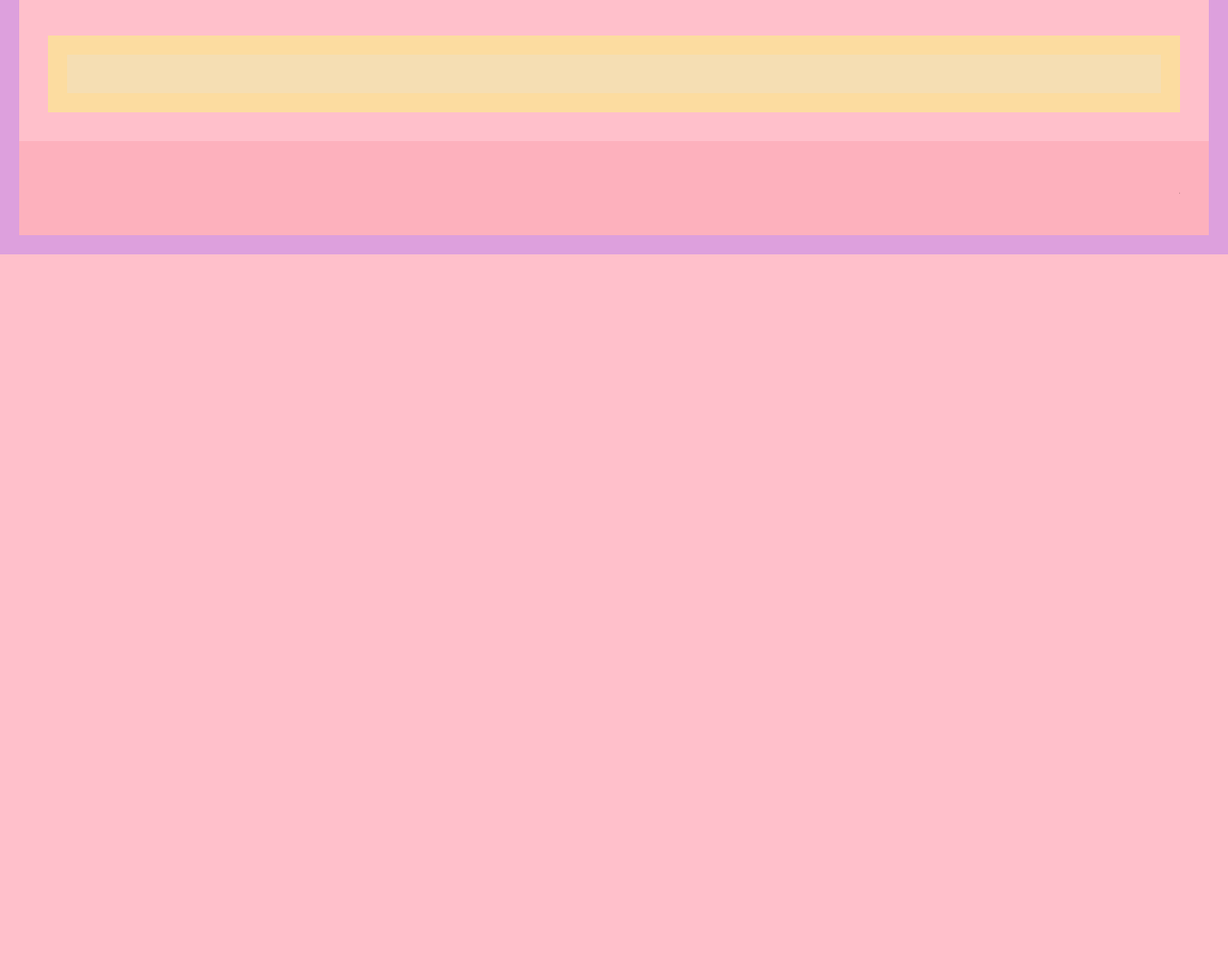
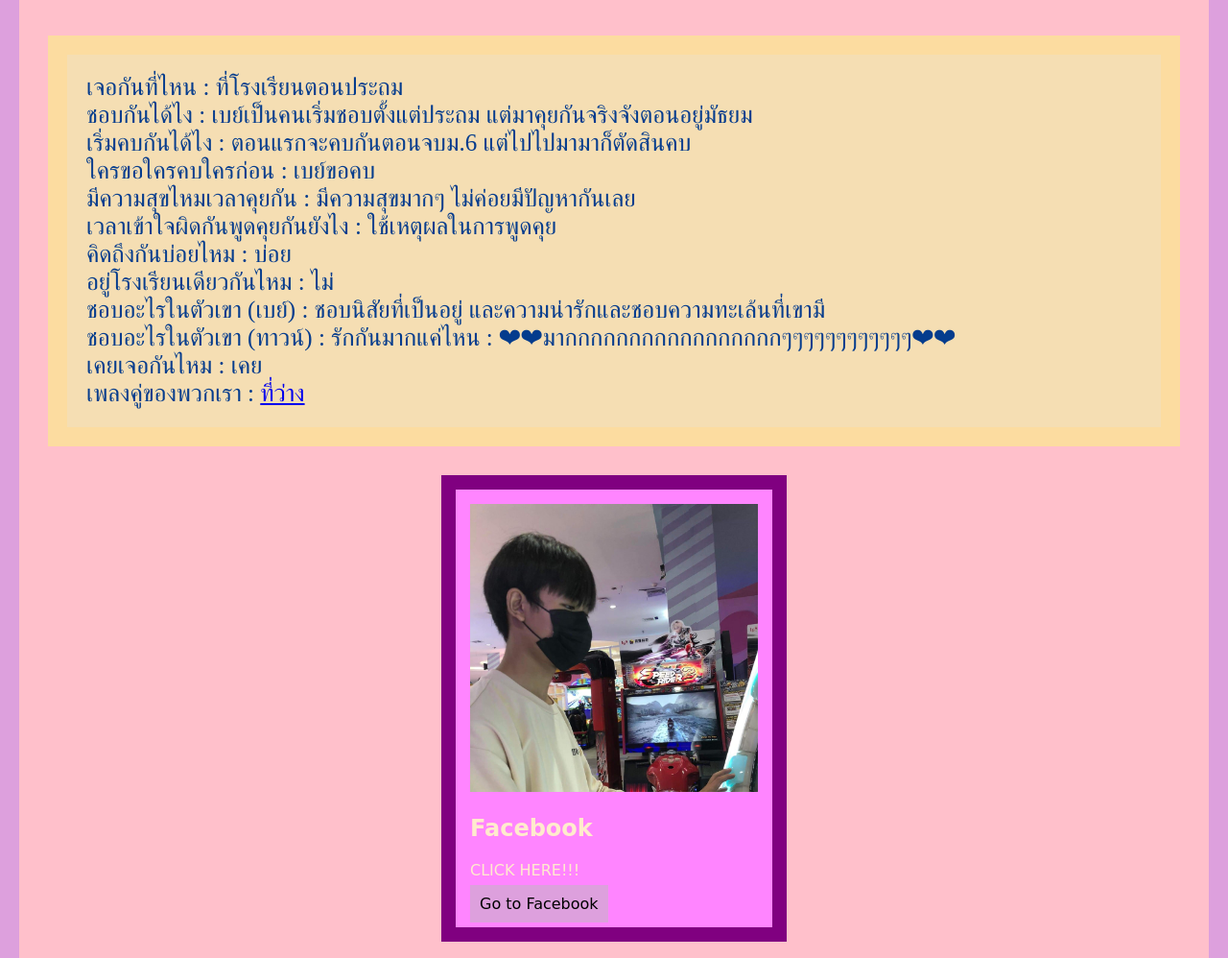
Before and after one commit to Akkapon50/MyStory, a plain HTML site: page how to met.html in a window 1280 px wide. Shown: the part 913-1911 px from the top of the page at 96% size. Before the commit the page ends 1178 px from the top, so only its background shows below. Drawn offline with Linux system fonts and the light colour scheme.

Commit message:
Add files via upload

```diff
--- a/how to met.html
+++ b/how to met.html
@@ -22,9 +22,37 @@
             <source src="video/video-1657719031.mp4">
            </video></center>
        <center><h1 class="head"><i>LET'S MEET</i></h1></center>
-       <p class="story">
+       <p class="story char">
+        เจอกันที่ไหน : ที่โรงเรียนตอนประถม<br>
+        ชอบกันได้ไง : เบย์เป็นคนเริ่มชอบตั้งแต่ประถม แต่มาคุยกันจริงจังตอนอยู่มัธยม<br>
+        เริ่มคบกันได้ไง : ตอนแรกจะคบกันตอนจบม.6 แต่ไปไปมามาก็ตัดสินคบ<br>
+        ใครขอใครคบใครก่อน : เบย์ขอคบ<br>
+        มีความสุขไหมเวลาคุยกัน : มีความสุขมากๆ ไม่ค่อยมีปัญหากันเลย<br>
+        เวลาเข้าใจผิดกันพูดคุยกันยังไง : ใช้เหตุผลในการพูดคุย<br>
+        คิดถึงกันบ่อยไหม : บ่อย<br>
+        อยู่โรงเรียนเดียวกันไหม : ไม่<br>
+        ชอบอะไรในตัวเขา (เบย์) : ชอบนิสัยที่เป็นอยู่ และความน่ารักและชอบความทะเล้นที่เขามี<br>
+        ชอบอะไรในตัวเขา (ทาวน์) :
+        รักกันมากแค่ไหน : ❤❤มากกกกกกกกกกกกกกกกกๆๆๆๆๆๆๆๆๆๆๆๆ❤❤<br>
+        เคยเจอกันไหม : เคย <br>
+        เพลงคู่ของพวกเรา : <a href="https://www.youtube.com/watch?v=2ckDnjREvU4">ที่ว่าง</a><br>
        </p>
     </div>
+    <div class="main-facebook">
+        <div class="facebooklink">
+            <img class="imagefacebook" src="image/291996508_1065893734034391_4135005146871695069_n.jpg">
+            <h2>Facebook</h2>
+            <p>CLICK HERE!!!</p>
+            <a class="button" href="https://www.facebook.com/profile.php?id=100018413246005">Go to Facebook</a>
+        </div>
+        <div class="facebooklink">
+            <img class="imagefacebook" src="image/292156767_758654715173597_3477642849368284026_n.jpg">
+            <h2>Facebook</h2>
+            <p>CLICK HERE!!!</p>
+            <a class="button" href="https://www.facebook.com/radklao.suriyo">Go to Facebook</a>
+        </div>
+    </div>
+
     <footer class="bottom-footer">
         <marquee class="marq font">
             <i>ขอบคุณที่อ่านครับ</i>
--- a/style.css
+++ b/style.css
@@ -103,3 +103,22 @@ html, body{
     font-style: normal;
     color: rgb(5, 60, 141);
 }
+
+.main-facebook{
+    max-width: 400px;
+    margin: auto;
+}
+
+.facebooklink{
+    background-color: rgb(255, 133, 255);
+    border: 15px solid purple;
+    padding: 15px;
+    margin: 20px;
+    font-family: cursive;
+    color: blanchedalmond;
+}
+
+.imagefacebook{
+    width: 100%;
+
+}
```
Also changed, not shown: story of bay.html (+3 -1 lines), story of town.html (+15 -1 lines), image/291996508_1065893734034391_4135005146871695069_n.jpg (added), image/292156767_758654715173597_3477642849368284026_n.jpg (added).
